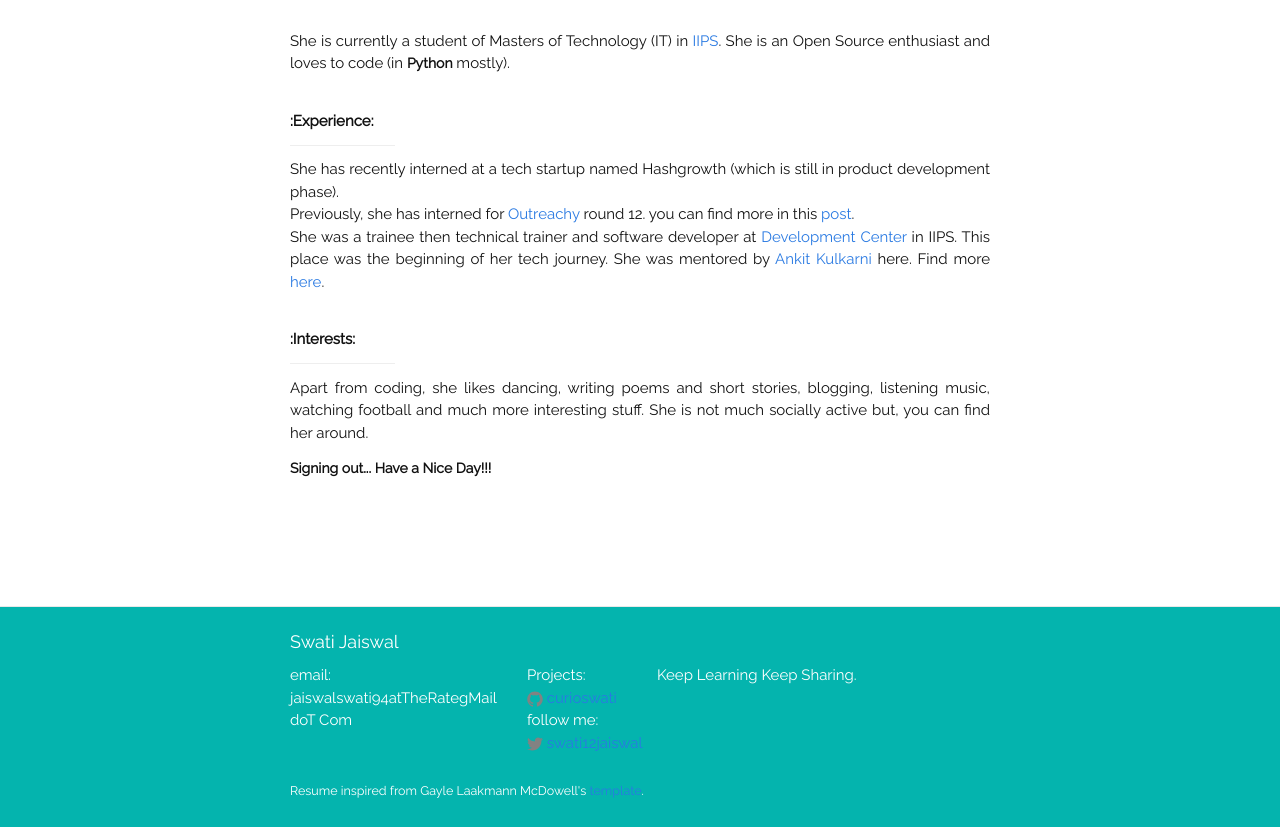
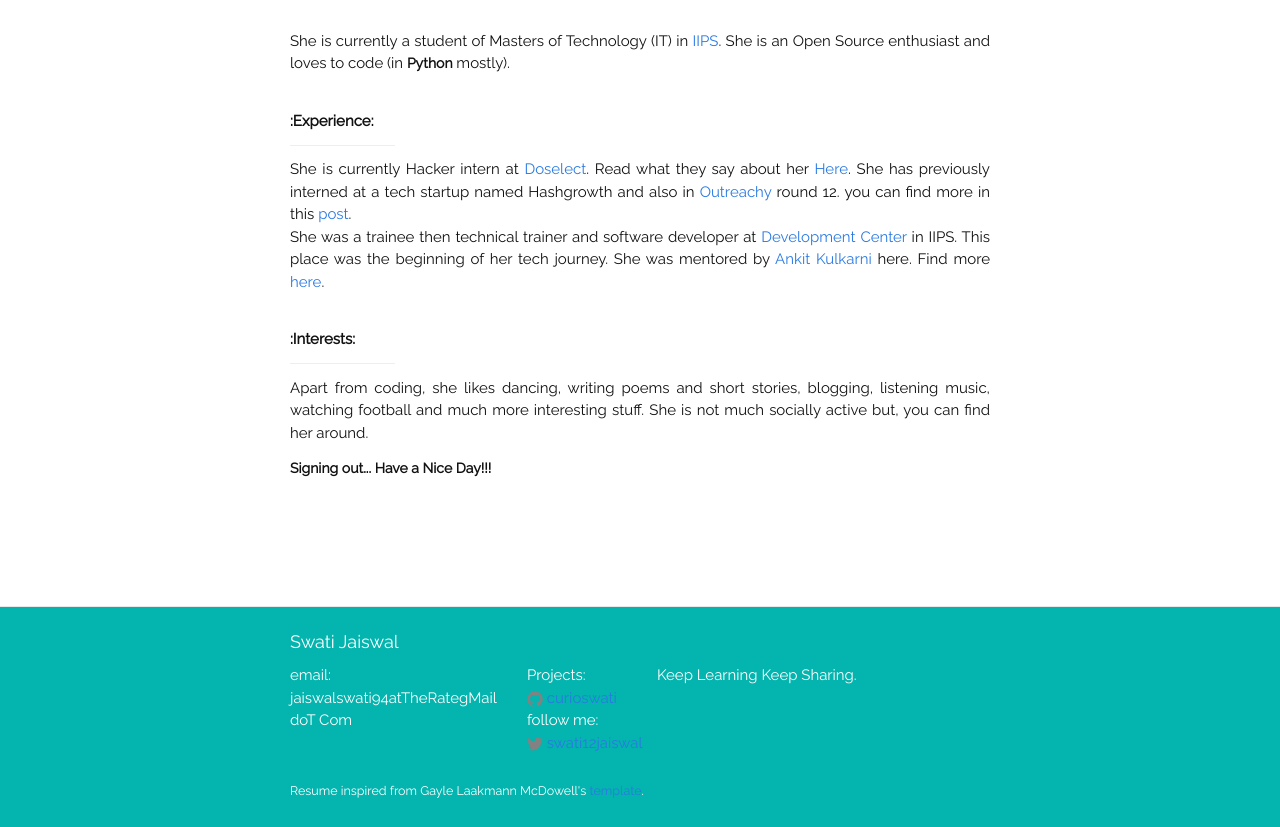
Before and after one commit to curioswati-zz/curioswati.github.io, a Jekyll site: the page built from about.html, in a window 1280 px wide and 1111 px high, cut to the strip 284-1111 px from the top of the window. Built offline with Jekyll 4.4.1, drawn with Linux system fonts in a browser that asks for light colours; nearby versions of some CDN libraries.

Commit message:
updates about me

```diff
--- a/about.html
+++ b/about.html
@@ -51,8 +51,8 @@ permalink: /about/
     </p>
 
    <p>
-   She has recently interned at a tech startup named Hashgrowth (which is still in product development phase).<br>
-   Previously, she has interned for <a href="https://www.gnome.org/outreachy/">Outreachy</a> round 12.
+   She is currently Hacker intern at <a href="https://doselect.com/coding-tests-recruitment">Doselect</a>. Read what they say about her <a href="http://blog.doselect.com/post/156710630598/swati-is-now-a-donut">Here</a>.
+   She has previously interned at a tech startup named Hashgrowth and also in <a href="https://www.gnome.org/outreachy/">Outreachy</a> round 12.
    you can find more in this <a href="/outreachy/dont-give-up-till-you-get-in/">post</a>.<br>
    She was a trainee then technical trainer and software developer at
    <a href="http://www.iips.dauniv.ac.in/dc.php">Development Center</a> in IIPS.
```
